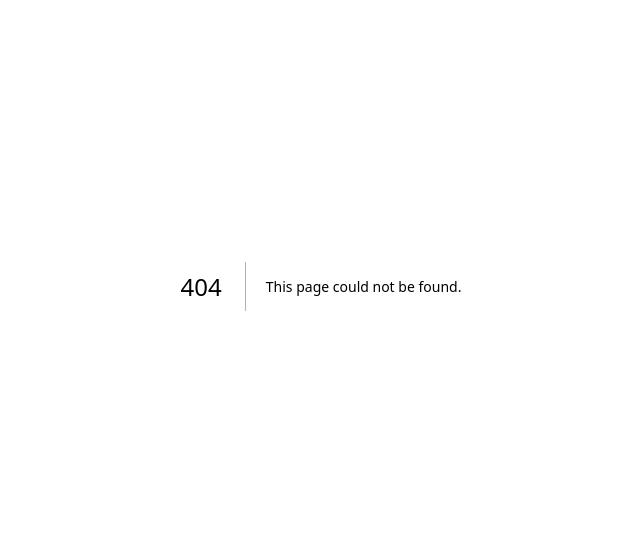
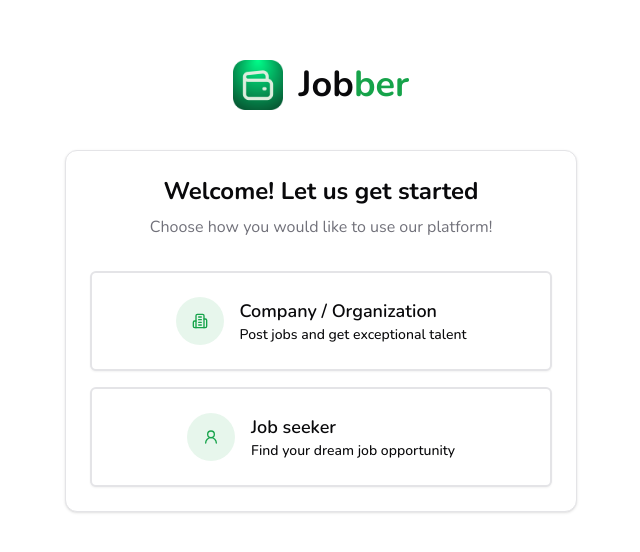
Before and after one commit to vinrain-coder/job-board-saas-nextjs, a Next.js app: page /onboarding in a window 1280 px wide. Before the commit this address had no page. Shown: the part 114-666 px from the top of the page, without its empty margins (319-959 px from the left). Built offline with nearby package versions, Linux system fonts and the light colour scheme.

Commit message:
create onboarding page

```diff
--- /dev/null
+++ b/app/onboarding/page.tsx
@@ -0,0 +1,9 @@
+import { OnboardingForm } from "@/components/forms/onboarding/OnboardingForm";
+
+export default function OnboardingPage() {
+  return (
+    <div className="min-h-screen w-screen flex flex-col items-center justify-center py-10">
+      <OnboardingForm />
+    </div>
+  );
+}
--- /dev/null
+++ b/components/forms/onboarding/CompanyForm.tsx
@@ -0,0 +1,6 @@
+
+export  function CompanyForm() {
+  return (
+    <div>CompanyForm</div>
+  )
+}
--- /dev/null
+++ b/components/forms/onboarding/OnboardingForm.tsx
@@ -0,0 +1,51 @@
+"use client";
+
+import Image from "next/image";
+import Logo from "@/public/logo.png";
+import { Card, CardContent } from "@/components/ui/card";
+import { useState } from "react";
+import { UserTypeSelection } from "./UserTypeForm";
+import { CompanyForm } from "./CompanyForm";
+
+type UserSelectionType = "company" | "jobSeeker" | null;
+
+export function OnboardingForm() {
+  const [step, setStep] = useState(1);
+  const [userType, setUserType] = useState<UserSelectionType>(null);
+
+  function handleUserTypeSelection(type: UserSelectionType) {
+    setUserType(type);
+    setStep(2);
+  }
+
+  function renderStep() {
+    switch (step) {
+      case 1:
+        return <UserTypeSelection onSelect={handleUserTypeSelection} />;
+
+      case 2:
+        return userType === "company" ? (
+          <CompanyForm />
+        ) : (
+          <p>User is not a company</p>
+        );
+
+      default:
+        return null;
+    }
+  }
+
+  return (
+    <>
+      <div className="flex items-center gap-4 mb-10">
+        <Image src={Logo} alt="Logo" width={50} height={50} />
+        <h1 className="text-4xl font-bold">
+          Job<span className="text-primary">ber</span>
+        </h1>
+      </div>
+      <Card className="max-w-lg w-full">
+        <CardContent className="p-6">{renderStep()}</CardContent>
+      </Card>
+    </>
+  );
+}
--- /dev/null
+++ b/components/forms/onboarding/UserTypeForm.tsx
@@ -0,0 +1,49 @@
+import { Button } from "@/components/ui/button";
+import { Building2, UserRound } from "lucide-react";
+
+type UserSelectionType = "company" | "jobSeeker";
+
+interface UserTypeSelectionProps {
+  onSelect: (type: UserSelectionType) => void;
+}
+
+export function UserTypeSelection({ onSelect }: UserTypeSelectionProps) {
+  return (
+    <div className="space-y-8">
+      <div className="text-center space-y-2">
+        <h2 className="text-2xl font-bold">Welcome! Let us get started</h2>
+        <p className="text-muted-foreground">
+          Choose how you would like to use our platform!
+        </p>
+      </div>
+      <div className="grid gap-4">
+        <Button
+          onClick={() => onSelect("company")}
+          variant="outline"
+          className="w-full h-auto p-6 items-center gap-4 border-2 transition-all duration-200  hover:border-primary hover:bg-primary/5"
+        >
+          <div className="size-12 rounded-full bg-primary/10 flex items-center justify-center">
+            <Building2 className="size-6 text-primary" />
+          </div>
+          <div className="text-left">
+            <h3 className="font-semibold text-lg">Company / Organization</h3>
+            <p className="">Post jobs and get exceptional talent</p>
+          </div>
+        </Button>
+        <Button
+          onClick={() => onSelect("jobSeeker")}
+          variant="outline"
+          className="w-full h-auto p-6 items-center gap-4 border-2 transition-all duration-200  hover:border-primary hover:bg-primary/5"
+        >
+          <div className="size-12 rounded-full bg-primary/10 flex items-center justify-center">
+            <UserRound className="size-6 text-primary" />
+          </div>
+          <div className="text-left">
+            <h3 className="font-semibold text-lg">Job seeker</h3>
+            <p className="">Find your dream job opportunity</p>
+          </div>
+        </Button>
+      </div>
+    </div>
+  );
+}
```
Also changed, not shown: utils/zodSchemas.ts (added).
